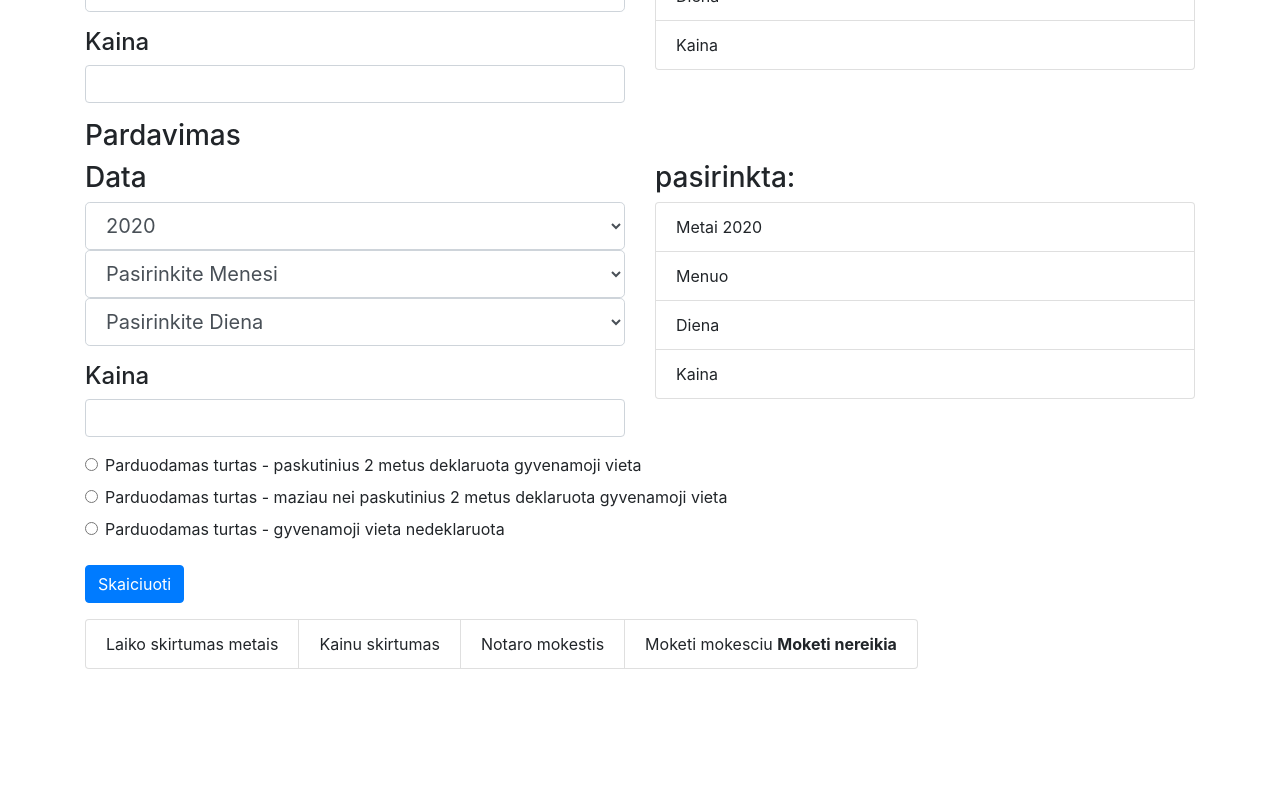
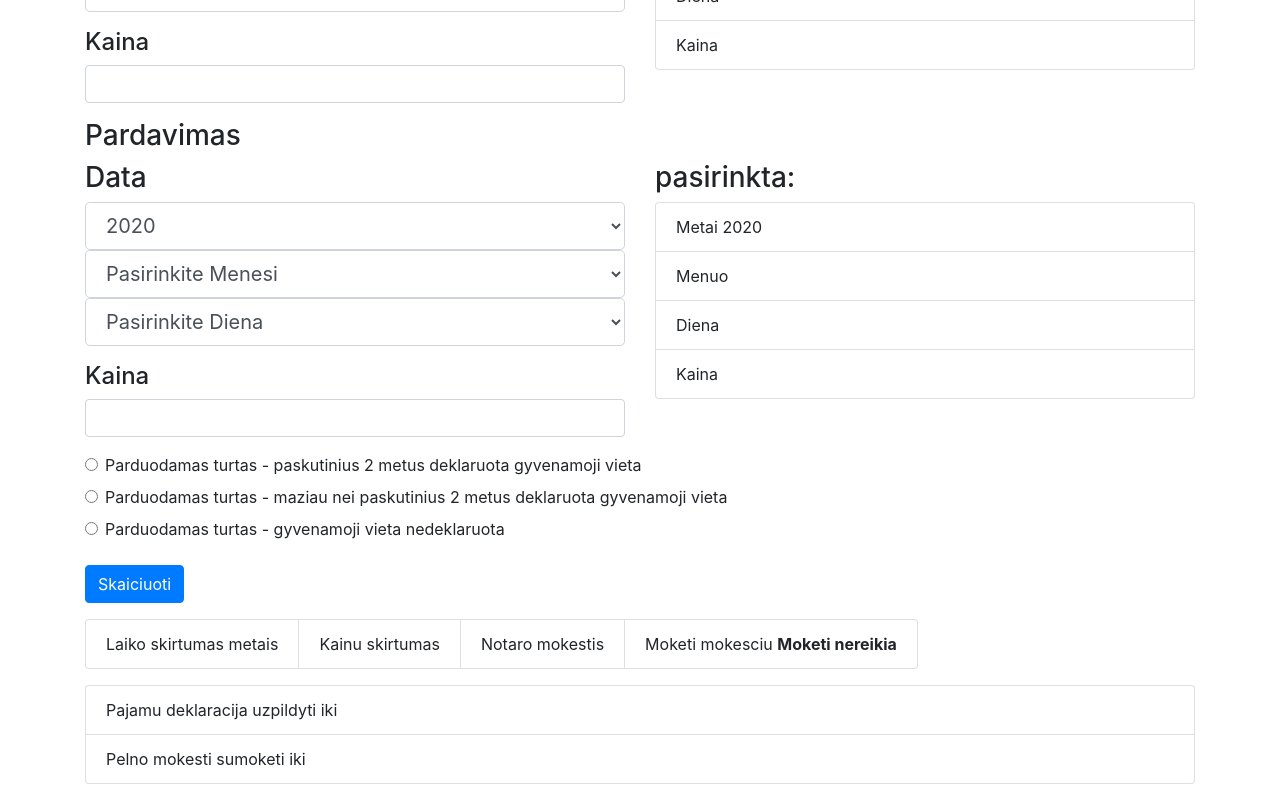
Before and after one commit to horolug/nt-duk, a React (Create React App) app: page / in a window 1280 px wide. Shown: the part 266-1066 px from the top of the page. Before the commit the page ends 951 px from the top, so only its background shows below. Built offline with nearby package versions, Linux system fonts and the light colour scheme.

Commit message:
calculating tax due date based on sell date and financial year end date

```diff
--- a/package.json
+++ b/package.json
@@ -5,6 +5,7 @@
   "dependencies": {
     "bootstrap": "^4.3.1",
     "moment": "^2.24.0",
+    "moment-business": "^3.0.1",
     "react": "^16.8.3",
     "react-dom": "^16.8.3",
     "react-scripts": "2.1.5"
--- a/src/Components/Form/form.js
+++ b/src/Components/Form/form.js
@@ -2,6 +2,8 @@ import React from 'react';
 import moment from 'moment'
 import DateBlock from '../DateBlock/dateBlock'
 import OptionList from '../OptionList/optionList'
+import business from 'moment-business';
+
 
 class Form extends React.Component {
   constructor(props) {
@@ -23,7 +25,8 @@ class Form extends React.Component {
       sellDate: "",
       timeDiff: "",
       priceDiff: "",
-      taxAmount: "Moketi nereikia"
+      taxAmount: "Moketi nereikia",
+      taxDueDate: ""
     };
     this.handleDate = this.handleDate.bind(this);
     this.handlePrice = this.handlePrice.bind(this);
@@ -71,7 +74,6 @@ class Form extends React.Component {
     // 2.3 money was used to buy another primary dwelling within a year of selling the first one
     // 3. Income tax is not requried if:
     // 3.1 sold property was primary dwelling for more than 2 years
-    console.log("===", this.state.dwellingStatus);
 
     //3.
     // FIXME - disable option in markup if time diff is less than 2
@@ -117,7 +119,8 @@ class Form extends React.Component {
       taxAmount: taxAmount,
       priceDiff: priceDiff,
       notaryFee: notaryFee,
-      timeDiff: timeDiff
+      timeDiff: timeDiff,
+      taxDueDate: this.taxDueDate()
     });
   }
 
@@ -126,7 +129,24 @@ class Form extends React.Component {
     // tax is to be paid on [year + 1]-05-01, say 2019-05-01
     // tax due date can be only a work day, so of [year]-05-01 is a holiday,
     // next working day is selected
+    // [year-05-01] - is a national holiday in Lithuania
+    // FIXME - check if next days are not weekend days
 
+    const sellDate = this.state.sellYear+"-"+this.state.sellMonth+"-"+this.state.sellDay;
+
+    // Some problems with library for this one
+    // console.log("business.isWeekDay ? ", business.isWeekDay( "2016-07-25 ") );
+
+    let taxPaymentDate = "";
+    if ( moment(sellDate).isBefore(this.state.sellYear+'-05-01') ){
+      // sale happened before tax report due date, so tax payment is due date is next year;
+      taxPaymentDate = (parseInt(this.state.sellYear)+1)+'-05-01';
+      return taxPaymentDate
+    } else {
+      // sale happened after tax report due date, so tax payment is due in 2 years;
+      taxPaymentDate = (parseInt(this.state.sellYear)+2)+'-05-01';
+      return taxPaymentDate
+    }
   }
 
   timeDiff(){
@@ -318,6 +338,13 @@ class Form extends React.Component {
           </ul>
         </div>
 
+        <div className="form-group">
+          <ul className="list-group">
+            <li className="list-group-item">Pajamu deklaracija uzpildyti iki </li>
+            <li className="list-group-item">Pelno mokesti sumoketi iki {this.state.taxDueDate}</li>
+          </ul>
+        </div>
+
       </form>
     );
   }
```
Also changed, not shown: 1 other file (tests, documents, lock files or other folders).
